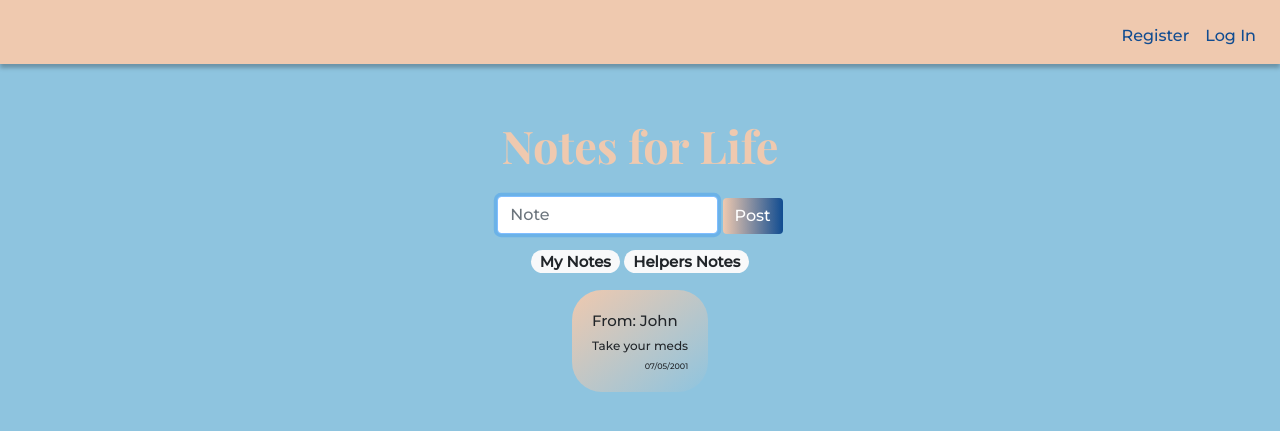
After one commit to Simaom23/HelBrain, a Flask app: template templates/notes.html in a window 1280 px wide. The commit adds this page. Shown: the top 431 px of the page. Run offline with Flask 2, Linux system fonts and the light colour scheme; the template is opened without the code that fills it, so the values that code supplies are empty; grey boxes are pictures that could not be loaded.

Commit message:
Improvements

```diff
--- a/static/styles.css
+++ b/static/styles.css
@@ -59,7 +59,7 @@ main img {
   max-width: 100%;
 }
 
-.quote {
+.title {
   font-size: 45px;
   font-family: "Playfair Display", serif;
   text-align: center;
@@ -67,7 +67,7 @@ main img {
   transition-duration: 0.4s;
 }
 
-.quote:hover {
+.title:hover {
   -webkit-mask-image: linear-gradient(
     -75deg,
     rgba(239, 201, 175, 0.6) 30%,
@@ -155,8 +155,6 @@ main img {
 }
 
 .card-notes {
-  width: auto;
-  transition-duration: 0.4s;
 }
 
 .notes-from {
@@ -173,19 +171,3 @@ main img {
   font-size: 8px;
   text-align: right;
 }
-
-table {
-  background-color: transparent;
-  margin-bottom: 1rem;
-  width: 100%;
-}
-
-table th,
-table td {
-  padding: 0.6rem;
-  vertical-align: middle;
-}
-
-tbody tr:nth-of-type(odd) {
-  background-color: rgb(83, 127, 190, 0.3);
-}
--- a/templates/helper-register.html
+++ b/templates/helper-register.html
@@ -5,7 +5,7 @@
 {% endblock %}
 
 {% block main %}
-<div class="form-group quote">
+<div class="form-group title">
     Start Helping
 </div>
 <div class=" form-group card text-center">
--- a/templates/login.html
+++ b/templates/login.html
@@ -5,7 +5,7 @@
 {% endblock %}
 
 {% block main %}
-<div class=" form-group quote">
+<div class=" form-group title">
     The strong individual is the one
     who asks for help when he needs it
 </div>
--- /dev/null
+++ b/templates/notes.html
@@ -0,0 +1,32 @@
+{% extends "layout.html" %}
+
+{% block title %}
+    Portfolio
+{% endblock %}
+
+{% block main %}
+<div class="form-group">
+    <div class="title"> Notes for Life </div>
+</div>
+<div class="form-group">
+    <form action="/user-index" method="post">
+        <input autocomplete="off" autofocus class="form-control" name="note" placeholder="Note" type="text">
+        <button class="btn btn-primary gradient" type="submit">Post</button>
+    </form>
+</div>
+<div class="form-group">
+    <form action="/user-index" method="get">
+        <button class="badge badge-pill badge-light button-pill" name="my-notes" type="submit">My Notes</button>
+        <button class="badge badge-pill badge-light button-pill" name="helpers-notes" type="submit">Helpers Notes</button>
+    </form>
+</div>
+<div class="form-group">
+    <div class="card text-center card-notes">
+        <div class="card-body">
+            <div class="notes-from">From: John<div/>
+            <div class="notes-note">Take your meds<div/>
+            <div class="notes-date">07/05/2001<div/>
+        </div>
+    </div>
+</div>
+{% endblock %}
--- a/templates/register.html
+++ b/templates/register.html
@@ -5,7 +5,7 @@
 {% endblock %}
 
 {% block main %}
-<div class="form-group quote">
+<div class="form-group title">
     <div class="center">
     What are you looking for?</div>
 </div>
--- a/templates/user-register.html
+++ b/templates/user-register.html
@@ -5,7 +5,7 @@
 {% endblock %}
 
 {% block main %}
-<div class="form-group quote">
+<div class="form-group title">
     Start Working on Yourself
 </div>
 <div class="form-group card text-center">
```
Also changed, not shown: templates/helper-index.html (+7 -1 lines), templates/user-index.html (+3 -12 lines).
